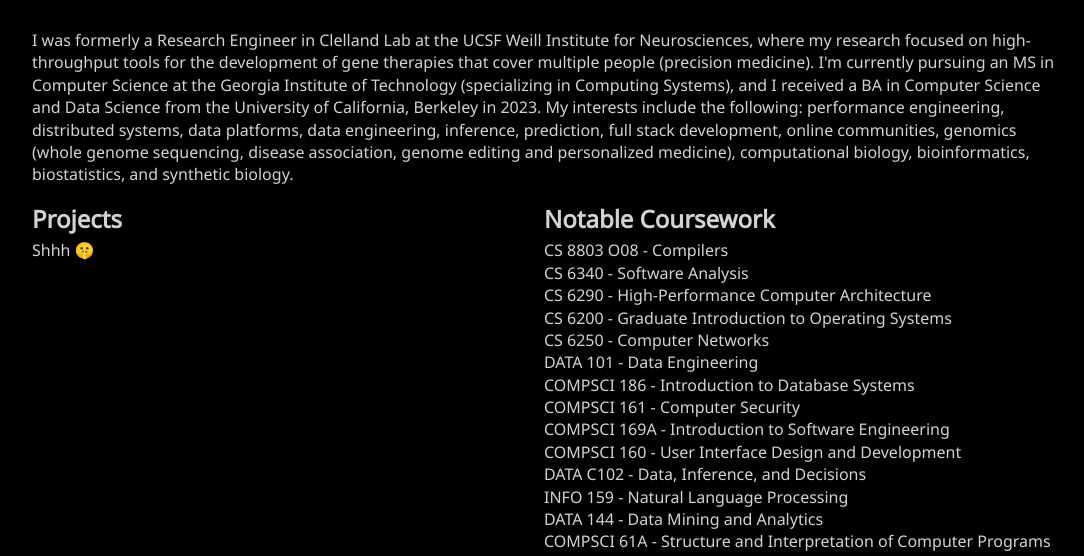
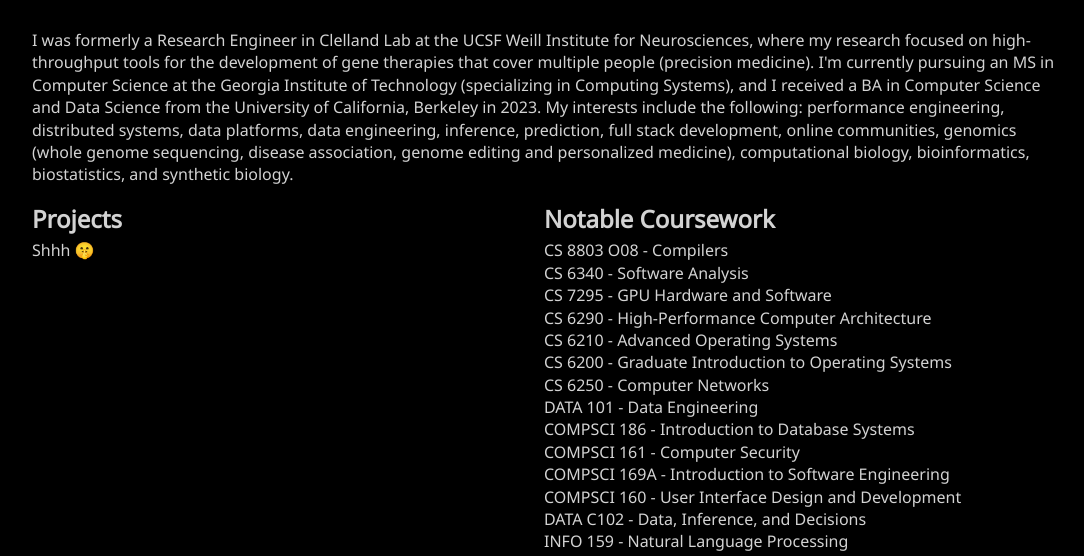
Before and after one commit to Honeycomb/honeycomb.github.io, a website built with webpack: page index.html in a window 1280 px wide. Shown: the part 232-788 px from the top of the page, without its empty margins (96-1180 px from the left). Built offline with nearby package versions, Linux system fonts and the light colour scheme.

Commit message:
Update index.html
- Update home notable coursework

```diff
--- a/index.html
+++ b/index.html
@@ -53,7 +53,9 @@
         <li style="font-size: 24px; font-weight: bold; margin-bottom: 4px; user-select: none;">Notable Coursework</li>
         <li>CS 8803 O08 - Compilers</li>
         <li>CS 6340 - Software Analysis</li>
+        <li>CS 7295 - GPU Hardware and Software</li>
         <li>CS 6290 - High-Performance Computer Architecture</li>
+        <li>CS 6210 - Advanced Operating Systems</li>
         <li>CS 6200 - Graduate Introduction to Operating Systems</li>
         <li>CS 6250 - Computer Networks</li>
         <li>DATA 101 - Data Engineering</li>
```
